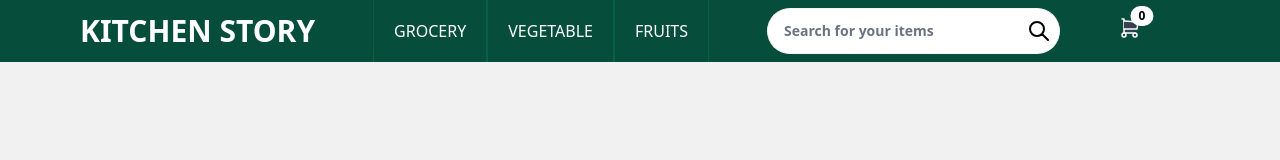
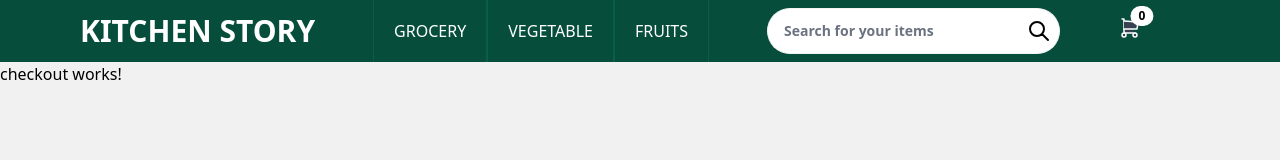
Before and after one commit to yujeshkc/PG-KitchenStory, an Angular app: page /checkout in a window 1280 px wide. Before the commit this address led to /. Shown: the top 160 px of the page. Built offline with nearby package versions, Linux system fonts and the light colour scheme.

Commit message:
Check out init

```diff
--- a/src/app/app-routing.module.ts
+++ b/src/app/app-routing.module.ts
@@ -1,12 +1,14 @@
 import { NgModule } from '@angular/core';
 import { RouterModule, Routes } from '@angular/router';
 import { CartComponent } from './component/cart/cart.component';
+import { CheckoutComponent } from './component/checkout/checkout.component';
 import { ProductComponent } from './component/product/product.component';
 
 const routes: Routes = [
   {path: "", redirectTo: 'products', pathMatch:'full'},
   {path: 'products', component: ProductComponent},
-  {path: 'cart', component: CartComponent}
+  {path: 'cart', component: CartComponent},
+  {path: 'checkout', component: CheckoutComponent}
 ];
 
 @NgModule({
--- a/src/app/app.module.ts
+++ b/src/app/app.module.ts
@@ -7,13 +7,15 @@ import { HeaderComponent } from './component/header/header.component';
 import { ProductComponent } from './component/product/product.component';
 import { CartComponent } from './component/cart/cart.component';
 import { HttpClientModule } from '@angular/common/http';
+import { CheckoutComponent } from './component/checkout/checkout.component';
 
 @NgModule({
   declarations: [
     AppComponent,
     HeaderComponent,
     ProductComponent,
-    CartComponent
+    CartComponent,
+    CheckoutComponent
   ],
   imports: [
     BrowserModule,
--- a/src/app/component/cart/cart.component.html
+++ b/src/app/component/cart/cart.component.html
@@ -78,7 +78,7 @@
                         </div>
                     </div>
                     <div  class="sm:pl-3 w-full sm:w-1/2 lg:max-w-max lg:ml-auto xl:ml-0">
-                        <a  routerLink="checkout"  class="block py-5 px-10 w-full text-xl leading-6 font-medium tracking-tighter font-heading text-center text-white bg-blue-500 hover:bg-blue-600 focus:ring-2 focus:ring-blue-500 focus:ring-opacity-50 rounded">Checkout</a>
+                        <a  routerLink="/checkout"  class="block py-5 px-10 w-full text-xl leading-6 font-medium tracking-tighter font-heading text-center text-white bg-blue-500 hover:bg-blue-600 focus:ring-2 focus:ring-blue-500 focus:ring-opacity-50 rounded">Checkout</a>
                     </div>
                 </div>
             </div>
--- /dev/null
+++ b/src/app/component/checkout/checkout.component.html
@@ -0,0 +1 @@
+<p>checkout works!</p>
--- /dev/null
+++ b/src/app/component/checkout/checkout.component.ts
@@ -0,0 +1,15 @@
+import { Component, OnInit } from '@angular/core';
+
+@Component({
+  selector: 'app-checkout',
+  templateUrl: './checkout.component.html',
+  styleUrls: ['./checkout.component.css']
+})
+export class CheckoutComponent implements OnInit {
+
+  constructor() { }
+
+  ngOnInit(): void {
+  }
+
+}
```
Also changed, not shown: src/app/component/checkout/checkout.component.css (added), 1 other file (tests, documents, lock files or other folders).
